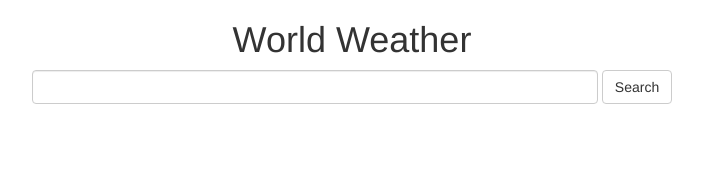
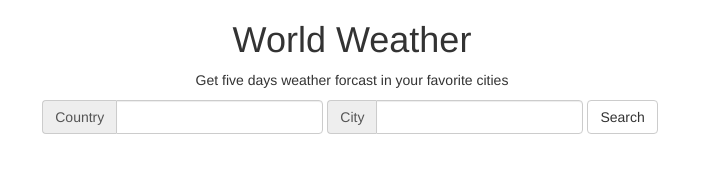
Before and after one commit to krahman/weather, a React app: page / in a window 1280 px wide. Shown: the whole page, without its empty margins (288-991 px from the left). Built offline with nearby package versions, Linux system fonts and the light colour scheme.

Commit message:
add country input

```diff
--- a/css/style.css
+++ b/css/style.css
@@ -1,13 +1,9 @@
-.container-title {
+.container {
 	text-align: center;
 }
 .search-bar {
 	text-align: center;
 }
 .form-group {
-	width: 50%;
 	padding-right: 4px;
 }
-.form-group .form-control {
-	width: 100%;
-}
--- a/src/components/main.js
+++ b/src/components/main.js
@@ -1,13 +1,14 @@
 import React from 'react';
 import { Component } from 'react';
 
-import SearchBar from './search-bar';
+import SearchBar from './search_bar';
 
 export default class MainApp extends Component {
 	render() {
 		return (
 			<div>
 				<h1 className="container-title">World Weather</h1>
+				<p>Get five days weather forcast in your favorite cities</p>
 				<SearchBar />
 			</div>
 		);
--- a/src/components/search-bar.js
+++ /dev/null
@@ -1,18 +0,0 @@
-import React from 'react';
-import { Component } from 'react';
-
-export default class SearchBar extends Component {
-	render() {
-		return (
-			<div className="search-bar">
-				<form className="form-inline">
-					<div className="form-group">
-						<input type="text" className="form-control"/>
-					</div>
-					<button type="submit" className="btn btn-default">Search</button>
-
-				</form>
-			</div>
-		);
-	}
-}
--- /dev/null
+++ b/src/components/search_bar.js
@@ -0,0 +1,73 @@
+import React from 'react';
+import { Component } from 'react';
+
+export default class SearchBar extends Component {
+	constructor(props) {
+
+		super(props);
+
+		this.state = {
+			country: '',
+			city: ''
+		};
+
+		this.onCountryInputChange = this.onCountryInputChange.bind(this);
+		this.onCityInputChange = this.onCityInputChange.bind(this);
+		this.onFormSubmit = this.onFormSubmit.bind(this);
+	}
+
+	onFormSubmit(event) {
+		event.preventDefault();
+		this.setState({
+			country: '',
+			city: ''
+		});
+	}
+
+	onCountryInputChange(event) {
+		this.setState({ country: event.target.value });
+	}
+
+	onCityInputChange(event) {
+		this.setState({ city: event.target.value });
+	}
+
+	render() {
+		return (
+			<div className="search-bar">
+				<form className="form-inline" onSubmit={this.onFormSubmit}>
+					<div className="form-group country-list">
+				    	<div className="input-group">
+				      		<div className="input-group-addon">Country</div>
+				      		<input
+				      			type="text"
+				      			value={this.state.country}
+				      			onChange={this.onCountryInputChange}
+				      			className="form-control"
+			      			/>
+				    	</div>
+				  	</div>
+					<div className="form-group city-bar">
+				    	<div className="input-group">
+				      		<div className="input-group-addon">City</div>
+				      		<input
+								type="text"
+								value={this.state.city}
+								onChange={this.onCityInputChange}
+								className="form-control"
+							/>
+				    	</div>
+				  	</div>
+					<div className="form-group">
+						<div className="input-group">
+							<button
+								type="submit"
+								className="btn btn-default">Search
+							</button>
+						</div>
+					</div>
+				</form>
+			</div>
+		);
+	}
+}
```
